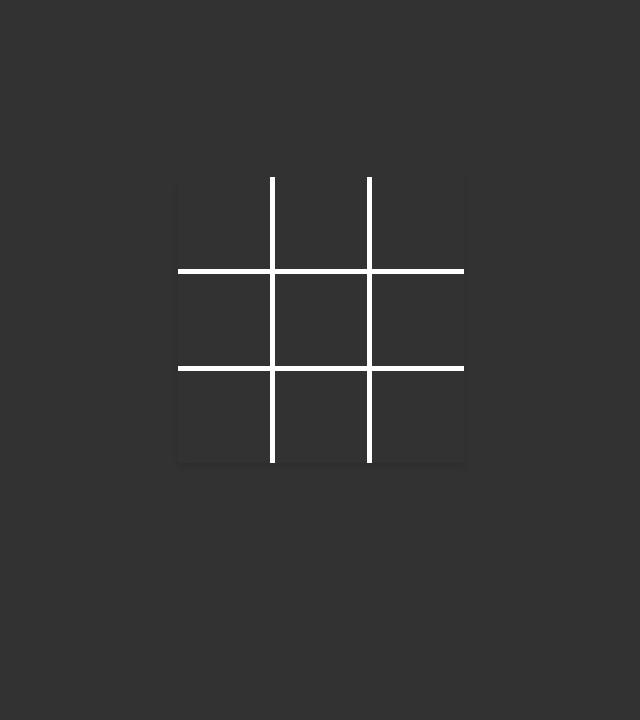
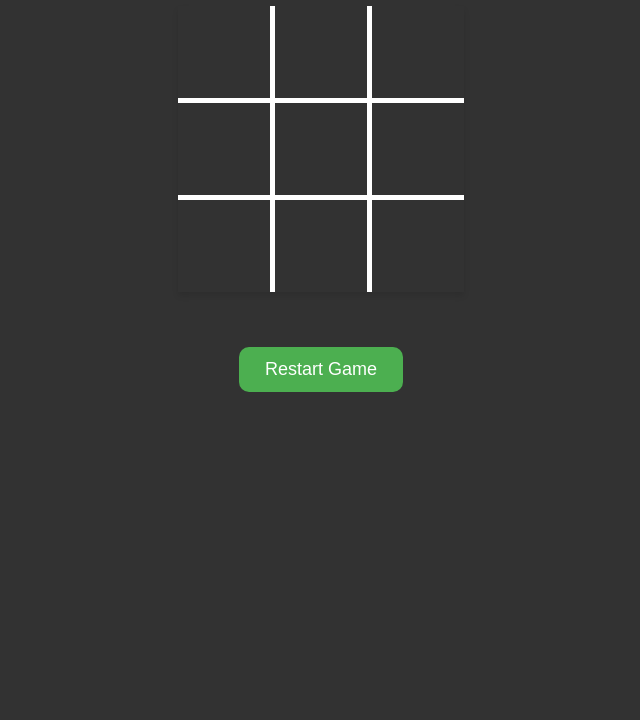
Before and after one commit to StefanHellerDev/Tic-Tac-Toe, a plain HTML site: page index.html in a window 1280 px wide. Shown: the part 80-800 px from the top of the page, without its empty margins (319-959 px from the left). Drawn offline with Linux system fonts and the light colour scheme.

Commit message:
final version

```diff
--- a/index.html
+++ b/index.html
@@ -9,8 +9,16 @@
 </head>
 
 <body onload="init()">
-    <div id="content"></div>
+
+    <h1>Tic Tac Toe</h1>
+
+    <div id="wrapper">
+        <div id="content"></div>
+        <button id="restartBtn" onclick="restartGame()">Restart Game</button>
+    </div>
+
     <script src="script.js" defer></script>
 </body>
 
+
 </html>
--- a/script.js
+++ b/script.js
@@ -1,4 +1,4 @@
-let currentPlayer = "circle"; // circle beginnt
+let currentPlayer = "circle";
 let fields = [null, null, null, null, null, null, null, null, null];
 const winConditions = [
   [0, 1, 2],
@@ -57,6 +57,15 @@ function handleClick(index, tdElement) {
   if (winningCombo) {
     drawWinningLine(winningCombo);
 
+    document.getElementById("restartBtn").classList.add("pulse");
+
+    document.querySelectorAll("td").forEach((td) => (td.onclick = null));
+    return;
+  }
+
+  if (checkDraw()) {
+    document.getElementById("restartBtn").classList.add("pulse");
+
     document.querySelectorAll("td").forEach((td) => (td.onclick = null));
     return;
   }
@@ -72,6 +81,21 @@ function checkWin() {
     }
   }
   return null;
+}
+
+function checkDraw() {
+  return fields.every((f) => f !== null) && !checkWin();
+}
+
+function restartGame() {
+  fields = [null, null, null, null, null, null, null, null, null];
+  currentPlayer = "circle";
+
+  document.getElementById("restartBtn").classList.remove("pulse");
+
+  document.querySelectorAll(".win-line").forEach((line) => line.remove());
+
+  render();
 }
 
 function drawWinningLine(combo) {
@@ -91,6 +115,8 @@ function drawWinningLine(combo) {
   const angle = Math.atan2(dy, dx) * (180 / Math.PI);
 
   const line = document.createElement("div");
+  line.classList.add("win-line");
+
   line.style.position = "fixed";
   line.style.left = `${x1}px`;
   line.style.top = `${y1}px`;
--- a/styles.css
+++ b/styles.css
@@ -1,11 +1,23 @@
 body {
   font-family: "Open Sans", sans-serif;
-  display: flex;
+  /* display: flex;
   justify-content: center;
   align-items: center;
-  min-height: 100vh;
+  min-height: 100vh; */
   margin: 0;
   background-color: #323232;
+  color: white;
+}
+
+h1 {
+  text-align: center;
+}
+
+#wrapper {
+  display: flex;
+  flex-direction: column;
+  align-items: center;
+  gap: 25px;
 }
 
 #content {
@@ -53,3 +65,41 @@ tr:first-child td {
 tr:last-child td {
   border-bottom: none;
 }
+
+#restartBtn {
+  display: block;
+  margin: 30px auto 0 auto;
+  padding: 12px 26px;
+  font-size: 18px;
+  background: #4caf50;
+  color: white;
+  border: none;
+  border-radius: 10px;
+  cursor: pointer;
+  transition: transform 0.2s ease, background 0.3s ease;
+}
+
+#restartBtn:hover {
+  background: #45a049;
+  transform: scale(1.05);
+}
+
+.pulse {
+  animation: pulseAnim 1s infinite alternate ease-in-out;
+}
+
+@keyframes pulseAnim {
+  from {
+    transform: scale(1);
+    box-shadow: 0 0 10px rgba(76, 175, 80, 0.6);
+  }
+  to {
+    transform: scale(1.15);
+    box-shadow: 0 0 20px rgba(76, 175, 80, 1);
+  }
+}
+
+#restartBtn:active {
+  transform: translateY(0);
+  box-shadow: 0 3px 6px rgba(0, 0, 0, 0.15);
+}
```
